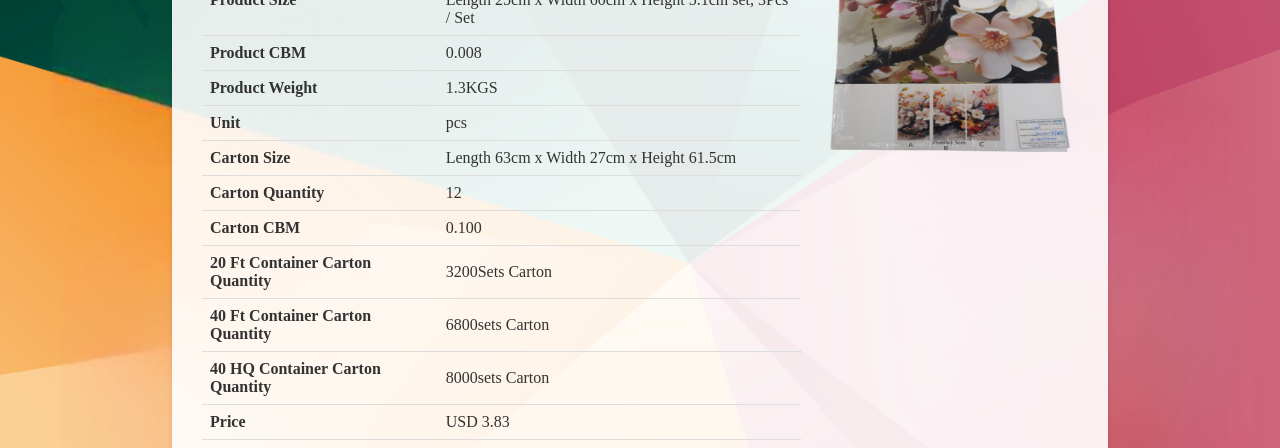
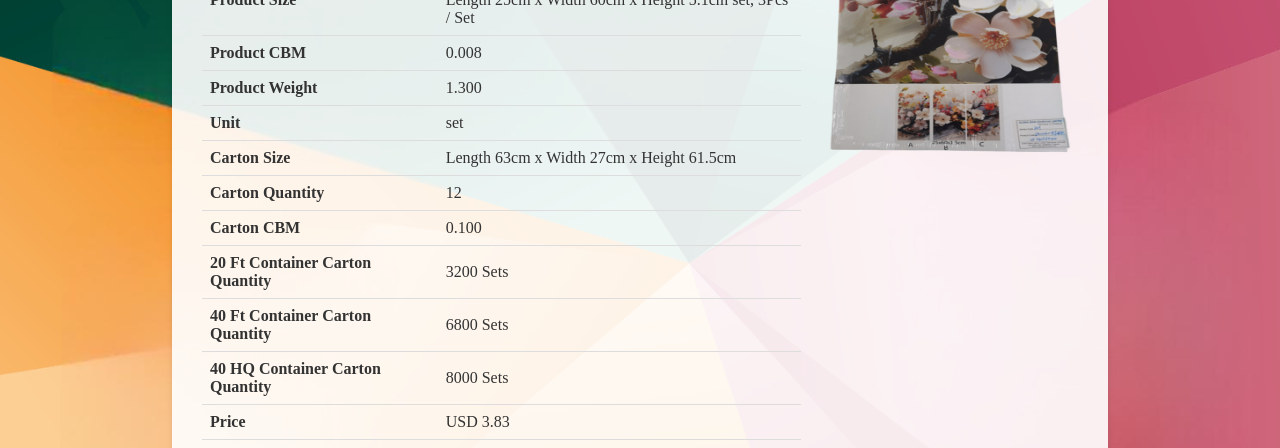
Before and after one commit to GBSLIT/GBSL25265, a plain HTML site: page index.html in a window 1280 px wide. Shown: the part 369-817 px from the top of the page. Drawn offline with Linux system fonts and the light colour scheme.

Commit message:
Update index.html

```diff
--- a/index.html
+++ b/index.html
@@ -157,11 +157,11 @@
                 </tr>
                 <tr>
                     <th>Product Weight</th>
-                    <td>1.3KGS</td>
+                    <td>1.300 </td>
                 </tr>
                 <tr>
                     <th>Unit</th>
-                    <td>pcs</td>
+                    <td>set</td>
                 </tr>
                 <tr>
                     <th>Carton Size</th>
@@ -177,15 +177,15 @@
                 </tr>
                 <tr>
                     <th>20 Ft Container Carton Quantity</th>
-                    <td>3200Sets Carton</td>
+                    <td>3200 Sets </td>
                 </tr>
                 <tr>
                     <th>40 Ft Container Carton Quantity</th>
-                    <td>6800sets Carton</td>
+                    <td>6800 Sets </td>
                 </tr>
                 <tr>
                     <th>40 HQ Container Carton Quantity</th>
-                    <td>8000sets Carton</td>
+                    <td>8000 Sets </td>
                 </tr>
                 <tr>
                     <th>Price</th>
```
